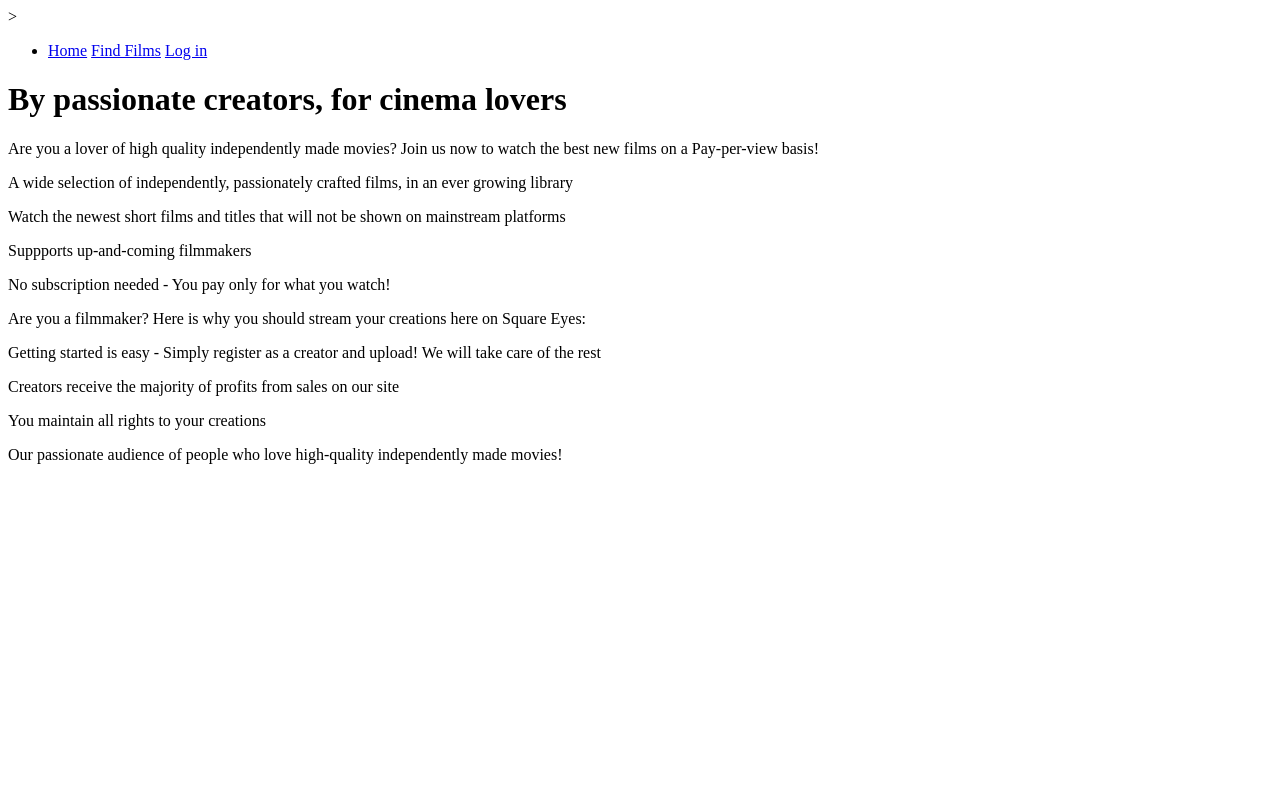
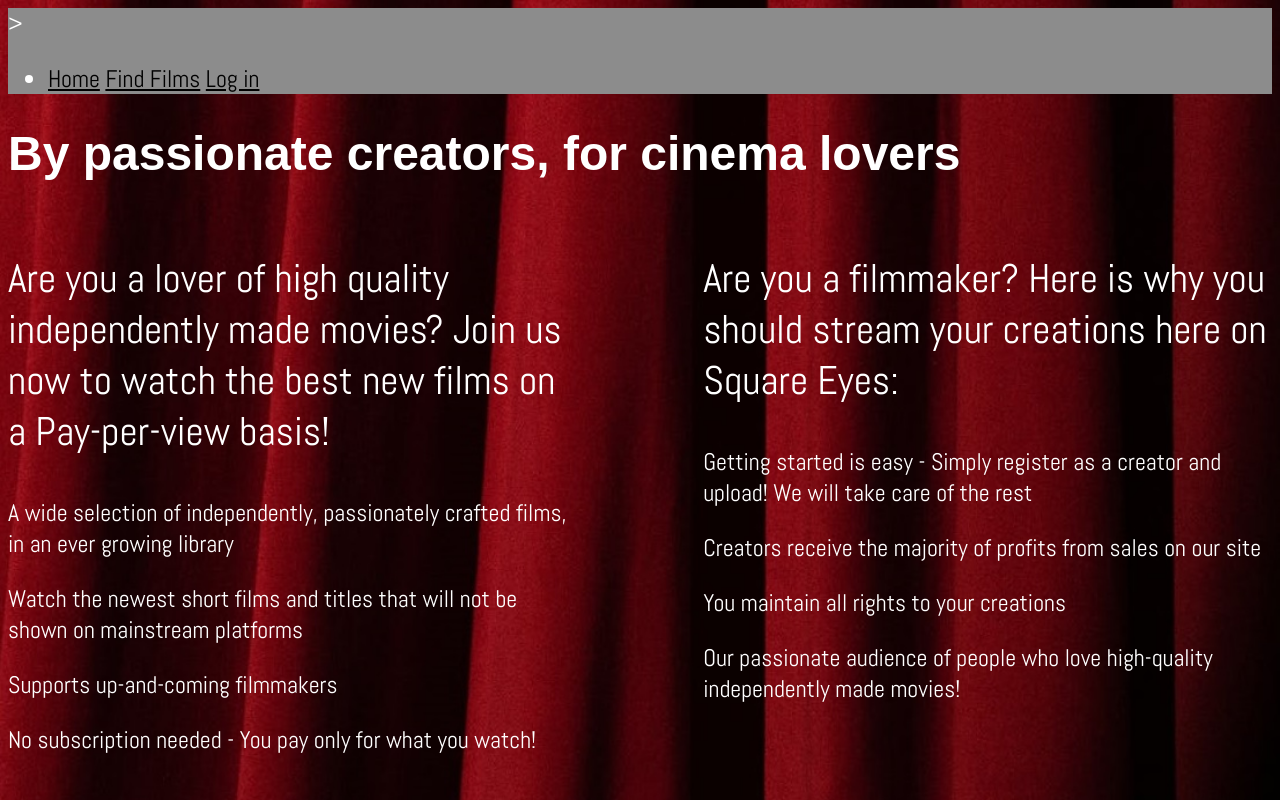
Before and after one commit to Noroff-FEU-Assignments/cross-course-project-Shabumbi, a plain HTML site: page index.html in a window 1280 px wide. Drawn offline with Linux system fonts and the light colour scheme; a web font is replaced by a local one.

Commit message:
added  bg img, css to paragraphs

```diff
--- a/CSS/Styles.css
+++ b/CSS/Styles.css
@@ -0,0 +1,35 @@
+body,
+html {
+  min-height: 100%;
+}
+
+body {
+  font-family: "Ramaraja", "Abel", Verdana, Geneva, Tahoma, sans-serif;
+  font-size: 1.5rem;
+  color: white;
+
+  background-image: url(kinogardin2.jpg);
+  background-repeat: no-repeat;
+  background-size: cover;
+}
+header {
+  background: rgb(140, 140, 140);
+}
+nav a {
+  color: rgb(0, 0, 0);
+}
+h1,
+h2,
+h3 {
+  font-family: "Ramaraja", Arial, Helvetica, sans-serif;
+}
+img {
+  width: 100%;
+}
+.bigtext {
+  font-size: 2.5rem;
+}
+#pitches p {
+  column-count: 1;
+  column-rule: 10px solid rgb(83, 83, 83);
+}
--- a/index.html
+++ b/index.html
@@ -6,8 +6,23 @@
     <meta name="viewport" content="width=device-width, initial-scale=1.0">
     <meta name="description" content="The home page for Square Eyes">
     <title>Square Eyes | Home</title>
+    <link rel="preconnect" href="https://fonts.googleapis.com">
+<link rel="preconnect" href="https://fonts.gstatic.com" crossorigin>
+<link href="https://fonts.googleapis.com/css2?family=Abel&family=Ramaraja&display=swap" rel="stylesheet">
     <link href="CSS/Styles.css" rel="stylesheet">
+
+
 </head>
+<style>
+    #pitchleft {
+        width: 45%;
+        float: left;    }
+    #pitchright {
+        width: 45%;
+        float: right;
+        margin: 0 auto;
+    }
+</style>
 <body>
     <header>
         <nav>
@@ -20,17 +35,19 @@
             </ul>
         </nav>
     </header>
+    <main>
     <h1>By passionate creators, for cinema lovers</h1>
-    <div class="consumerpitch">
+    <section id="pitches">
+        <div id="pitchleft">
         <section>
             <p class="bigtext">Are you a lover of high quality independently made movies? Join us now to watch the best new films on a Pay-per-view basis!</p>
             <p>A wide selection of independently, passionately crafted films, in an ever growing library</p>
             <p>Watch the newest short films and titles that will not be shown on mainstream platforms</p>
-            <p>Suppports up-and-coming filmmakers</p>
+            <p>Supports up-and-coming filmmakers</p>
             <p>No subscription needed - You pay only for what you watch!</p>
         </section>
     </div>
-    <div class="creatorpitch">
+    <div id="pitchright">
         <section>
             <p class="bigtext">Are you a filmmaker? Here is why you should stream your creations here on Square Eyes:</p>
             <p>Getting started is easy - Simply register as a creator and upload! We will take care of the rest</p>
@@ -38,6 +55,8 @@
             <p>You maintain all rights to your creations</p>
             <p>Our passionate audience of people who love high-quality independently made movies!</p>
         </section>
+    </section>
     </div>
+    </main>
 </body>
 </html>
```
Also changed, not shown: CSS/kinogardin.jpeg (added), CSS/kinogardin2.jpg (added).
